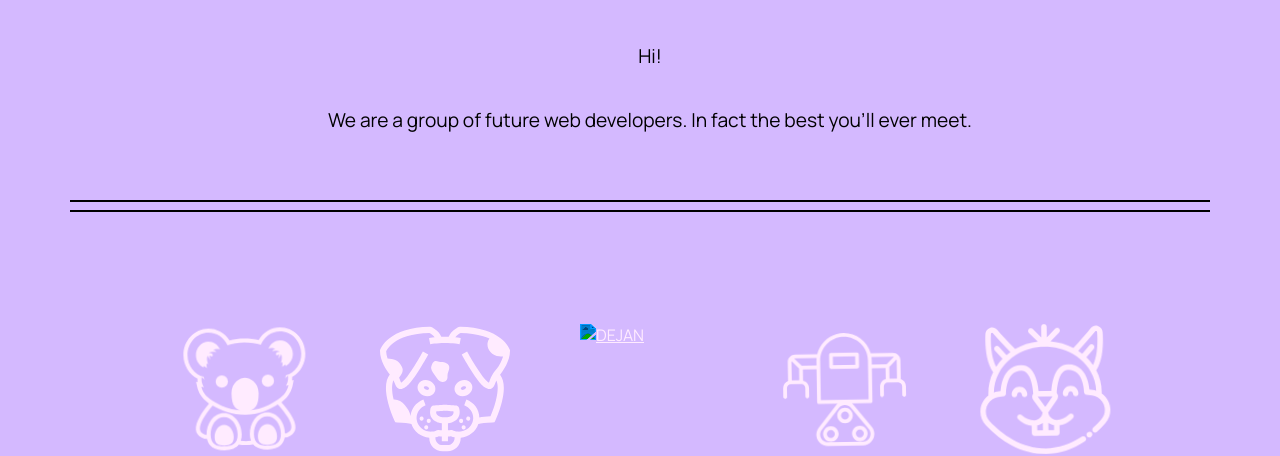
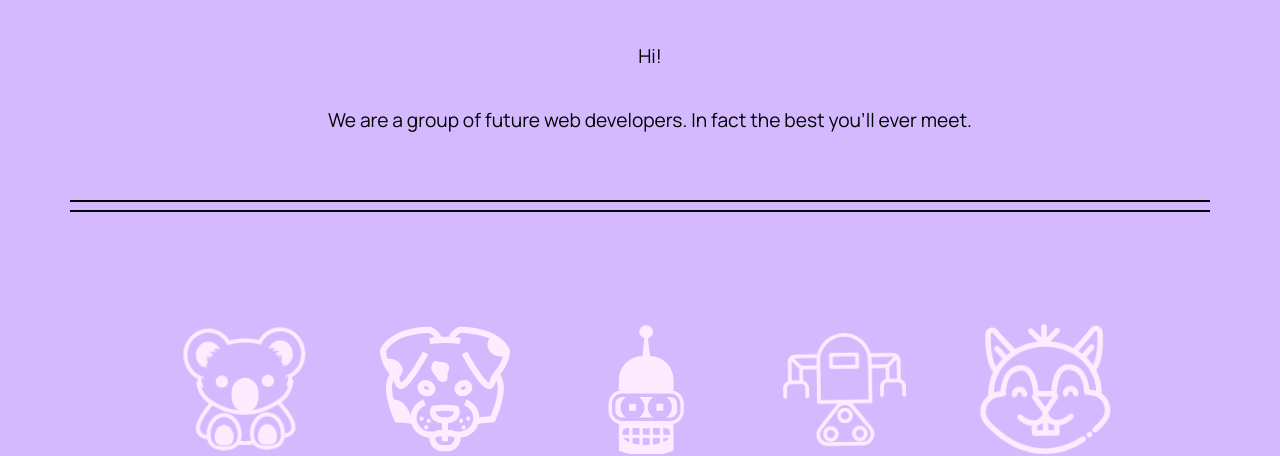
Before and after one commit to WildCodeSchool/2023-01-EN-Berlin-Remote2-Project1Team3, a plain HTML site: page index.html in a window 1280 px wide. Shown: the part 503-959 px from the top of the page. Drawn offline with Linux system fonts and the light colour scheme; the site is published under a folder, as on GitHub Pages, so addresses that start at the root find nothing.

Commit message:
Fixed the last src path

```diff
--- a/index.html
+++ b/index.html
@@ -81,7 +81,7 @@
         </div>
         <div class="object3">
           <a href="#card3"
-            ><img class="img3" src="/assets/icon-dejan.svg" alt="DEJAN"
+            ><img class="img3" src="assets/icon-dejan.svg" alt="DEJAN"
           /></a>
         </div>
         <div class="object4">
```
